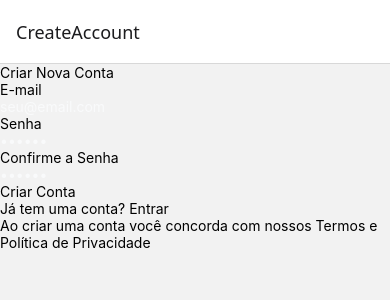
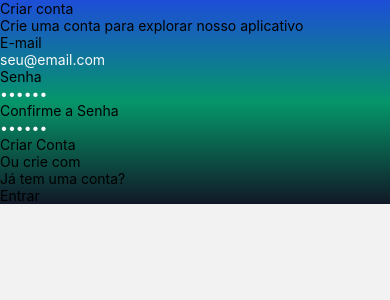
Before and after one commit to VitorValentimSilva/TutorAI, a React Native app: screen /CreateAccount in a window 390 px wide. Shown: the top 300 px of the page. Built offline with nearby package versions, Linux system fonts and the light colour scheme; no server answers.

Commit message:
Fiz melhorias visuais nas paginas de login e de criar conta.

```diff
--- a/package.json
+++ b/package.json
@@ -16,6 +16,7 @@
     "@react-navigation/stack": "^7.4.7",
     "axios": "^1.11.0",
     "expo": "~53.0.22",
+    "expo-linear-gradient": "~14.1.5",
     "expo-status-bar": "~2.2.3",
     "firebase": "^12.2.1",
     "i18next": "^25.4.2",
@@ -35,6 +36,7 @@
   "devDependencies": {
     "@babel/core": "^7.25.2",
     "@types/react": "~19.0.10",
+    "expo-module-scripts": "^4.1.10",
     "prettier-plugin-tailwindcss": "^0.5.11",
     "tailwindcss": "^3.4.17",
     "typescript": "~5.8.3"
--- a/src/components/FormAuth.tsx
+++ b/src/components/FormAuth.tsx
@@ -2,9 +2,10 @@ import { View, Pressable, Text } from "react-native";
 import { useForm, FormProvider, Controller } from "react-hook-form";
 import { useContext } from "react";
 import { ThemeContext } from "../contexts/ThemeContext";
-import { loginSchema, signupSchema } from "../schemas/authSchema";
 import { zodResolver } from "@hookform/resolvers/zod";
 import Input from "./Input";
+import { useSchemas } from "../schemas/authSchema";
+import { useTranslation } from "react-i18next";
 
 type Props = {
   isSignUp: boolean;
@@ -24,7 +25,9 @@ type FormValues = {
 
 export default function FormAuth({ isSignUp, onSubmit, onSwitchMode }: Props) {
   const { isDark } = useContext(ThemeContext);
+  const { loginSchema, signupSchema } = useSchemas();
   const schema = isSignUp ? signupSchema : loginSchema;
+  const { t } = useTranslation();
 
   const methods = useForm<FormValues>({
     resolver: zodResolver(schema),
@@ -38,23 +41,16 @@ export default function FormAuth({ isSignUp, onSubmit, onSwitchMode }: Props) {
   return (
     <FormProvider {...methods}>
       <View
-        className={`w-full px-5 py-4 rounded-2xl
+        className={`w-full p-6 rounded-2xl
         ${isDark ? "bg-surfaceDark" : "bg-surfaceLight"}`}
       >
-        <Text
-          className={`text-3xl font-bold mb-6 text-center
-          ${isDark ? "text-textDark" : "text-textLight"}`}
-        >
-          {isSignUp ? "Criar Nova Conta" : "Bem-vindo de Volta"}
-        </Text>
-
         <Controller
           control={methods.control}
           name="email"
           render={({ field, fieldState }) => (
             <Input
-              label="E-mail"
-              placeholder="seu@email.com"
+              label={t("inputs.inputEmail")}
+              placeholder={t("inputs.placeholderEmail")}
               keyboardType="email-address"
               autoCapitalize="none"
               autoCorrect={false}
@@ -70,7 +66,7 @@ export default function FormAuth({ isSignUp, onSubmit, onSwitchMode }: Props) {
           name="password"
           render={({ field, fieldState }) => (
             <Input
-              label="Senha"
+              label={t("inputs.inputPassword")}
               placeholder="••••••"
               secureTextEntry
               autoCapitalize="none"
@@ -87,7 +83,7 @@ export default function FormAuth({ isSignUp, onSubmit, onSwitchMode }: Props) {
             name="confirmPassword"
             render={({ field, fieldState }) => (
               <Input
-                label="Confirme a Senha"
+                label={t("inputs.inputConfirmPassword")}
                 placeholder="••••••"
                 secureTextEntry
                 autoCapitalize="none"
@@ -99,27 +95,83 @@ export default function FormAuth({ isSignUp, onSubmit, onSwitchMode }: Props) {
           />
         )}
 
-        <View className="mt-5">
+        {!isSignUp && (
+          <View className="flex flex-row items-center justify-between w-full">
+            <View>
+              <Text
+                className={`text-sm
+                ${isDark ? "text-textDark/60" : "text-textLight/60"}`}
+              >
+                {t("navigationPages.login.rememberMe")}
+              </Text>
+            </View>
+
+            <Pressable>
+              <Text
+                className={`text-sm
+                ${isDark ? "text-secondaryDark" : "text-secondaryLight"}`}
+              >
+                {t("navigationPages.login.forgotPassword")}
+              </Text>
+            </Pressable>
+          </View>
+        )}
+
+        <View
+          className={`mt-7 w-full items-center rounded-xl py-4
+          ${isDark ? "bg-primaryDark" : "bg-primaryLight"}`}
+        >
           <Pressable onPress={handleSubmit(onSubmit)}>
             <Text
               className={`text-base font-semibold
               ${isDark ? "text-textDark" : "text-textLight"}`}
             >
-              {isSignUp ? "Criar Conta" : "Entrar"}
+              {isSignUp
+                ? `${t("navigationPages.createAccount.buttonText")}`
+                : `${t("navigationPages.login.buttonText")}`}
             </Text>
           </Pressable>
+        </View>
+
+        <View className="my-7 flex-row items-center">
+          <View
+            className={`flex-1 h-px
+            ${isDark ? "bg-borderDark" : "bg-borderLight"}`}
+          />
+
+          <Text
+            className={`mx-4 text-center text-base
+            ${isDark ? "text-textDark/80" : "text-textLight/80"}`}
+          >
+            {isSignUp
+              ? `${t("navigationPages.createAccount.orWith")}`
+              : `${t("navigationPages.login.orWith")}`}
+          </Text>
 
           <View
-            className={`flex-row items-center justify-center my-3 border-t
-            ${isDark ? "border-borderDark" : "border-borderLight"}`}
-          ></View>
+            className={`flex-1 h-px
+            ${isDark ? "bg-borderDark" : "bg-borderLight"}`}
+          />
+        </View>
+
+        <View className="flex flex-row items-center gap-2 justify-center">
+          <Text
+            className={`text-base
+            ${isDark ? "text-textDark/80" : "text-textLight/80"}`}
+          >
+            {isSignUp
+              ? `${t("navigationPages.createAccount.haveAccount1")}`
+              : `${t("navigationPages.login.haveAccount1")}`}
+          </Text>
 
           <Pressable onPress={onSwitchMode}>
             <Text
-              className={`text-base font-semibold
+              className={`text-base
               ${isDark ? "text-primaryDark" : "text-primaryLight"}`}
             >
-              {isSignUp ? "Já tem uma conta? Entrar" : "Criar nova conta"}
+              {isSignUp
+                ? `${t("navigationPages.createAccount.haveAccount2")}`
+                : `${t("navigationPages.login.haveAccount2")}`}
             </Text>
           </Pressable>
         </View>
--- a/src/components/Input.tsx
+++ b/src/components/Input.tsx
@@ -33,10 +33,10 @@ export default function Input({
   const { isDark } = useContext(ThemeContext);
 
   return (
-    <View>
+    <View className="pb-4">
       {label && (
         <Text
-          className={`mb-2 text-base
+          className={`mb-1 text-base font-bold
           ${isDark ? "text-textDark" : "text-textLight"}`}
         >
           {label}
--- a/src/i18n/locales/en.json
+++ b/src/i18n/locales/en.json
@@ -1,5 +1,23 @@
 {
   "navigationPages": {
+    "createAccount": {
+      "title": "Sign Up",
+      "subTitle": "Create an account to explore our app",
+      "buttonText": "Create Account",
+      "orWith": "Or create with",
+      "haveAccount1": "Already have an account?",
+      "haveAccount2": "Sign Up"
+    },
+    "login": {
+      "title": "Sign in to your Account",
+      "subTitle": "Enter your email and password to log in",
+      "rememberMe": "Remember me",
+      "forgotPassword": "Forgot Password ?",
+      "buttonText": "Log In",
+      "orWith": "Or login with",
+      "haveAccount1": "Don’t have an account?",
+      "haveAccount2": "Log In"
+    },
     "chat": {
       "name": "Chat",
       "title": "TutorAI",
@@ -28,5 +46,28 @@
     "thinking": "The AI is thinking...",
     "empty": "Empty response",
     "error": "Error getting response from AI"
+  },
+  "zodSchemas": {
+    "authSchema": {
+      "email": "Invalid email",
+      "password": "Minimum of 6 characters",
+      "confirmPassword": "Passwords must be the same"
+    }
+  },
+  "firebaseErrors": {
+    "error": "An error has occurred. Please try again.",
+    "auth": {
+      "invalidCredential": "Invalid email or password.",
+      "userNotFound": "Account not found.",
+      "wrongPassword": "Incorrect password.",
+      "emailAlreadyInUse": "This email is already in use.",
+      "tooManyRequests": "Too many attempts. Try again later."
+    }
+  },
+  "inputs": {
+    "inputEmail": "E-mail",
+    "placeholderEmail": "your@email.com",
+    "inputPassword": "Password",
+    "inputConfirmPassword": "Confirm Password"
   }
 }
--- a/src/i18n/locales/pt-BR.json
+++ b/src/i18n/locales/pt-BR.json
@@ -1,5 +1,23 @@
 {
   "navigationPages": {
+    "createAccount": {
+      "title": "Criar conta",
+      "subTitle": "Crie uma conta para explorar nosso aplicativo",
+      "buttonText": "Criar Conta",
+      "orWith": "Ou crie com",
+      "haveAccount1": "Já tem uma conta?",
+      "haveAccount2": "Entrar"
+    },
+    "login": {
+      "title": "Entre na sua conta",
+      "subTitle": "Digite seu e-mail e senha para fazer login",
+      "rememberMe": "Lembre de mim",
+      "forgotPassword": "Esqueceu sua senha ?",
+      "buttonText": "Entrar",
+      "orWith": "Ou faça login com",
+      "haveAccount1": "Não tem uma conta?",
+      "haveAccount2": "Criar conta"
+    },
     "chat": {
       "name": "Chat",
       "title": "TutorIA",
@@ -28,5 +46,28 @@
     "thinking": "A IA está pensando...",
     "empty": "Resposta vazia",
     "error": "Erro ao obter resposta da IA"
+  },
+  "zodSchemas": {
+    "authSchema": {
+      "email": "E-mail inválido",
+      "password": "Mínimo de 6 caracteres",
+      "confirmPassword": "Senhas devem ser iguais"
+    }
+  },
+  "firebaseErrors": {
+    "error": "Ocorreu um erro. Tente novamente.",
+    "auth": {
+      "invalidCredential": "E-mail ou senha inválidos.",
+      "userNotFound": "Conta não encontrada.",
+      "wrongPassword": "Senha incorreta.",
+      "emailAlreadyInUse": "Este e-mail já está em uso.",
+      "tooManyRequests": "Muitas tentativas. Tente mais tarde."
+    }
+  },
+  "inputs": {
+    "inputEmail": "E-mail",
+    "placeholderEmail": "seu@email.com",
+    "inputPassword": "Senha",
+    "inputConfirmPassword": "Confirme a Senha"
   }
 }
--- a/src/routes/stack.routes.tsx
+++ b/src/routes/stack.routes.tsx
@@ -8,8 +8,16 @@ const Stack = createStackNavigator();
 export default function StackRoutes() {
   return (
     <Stack.Navigator>
-      <Stack.Screen name="CreateAccount" component={CreateAccount} />
-      <Stack.Screen name="LoginAccount" component={LoginAccount} />
+      <Stack.Screen
+        name="CreateAccount"
+        component={CreateAccount}
+        options={{ headerShown: false }}
+      />
+      <Stack.Screen
+        name="LoginAccount"
+        component={LoginAccount}
+        options={{ headerShown: false }}
+      />
       <Stack.Screen
         name="Home"
         component={TabRoutes}
--- a/src/schemas/authSchema.ts
+++ b/src/schemas/authSchema.ts
@@ -1,21 +1,27 @@
-import { z } from "zod";
+import { useTranslation } from "react-i18next";
+import z from "zod/v3";
+
+export const useSchemas = () => {
+  const { t } = useTranslation();
 
   const baseSchema = {
-  email: z.email({ message: "E-mail inválido" }),
-  password: z.string().min(6, { message: "Mínimo de 6 caracteres" }),
+    email: z.string().email({ message: t("zodSchemas.authSchema.email") }),
+    password: z
+      .string()
+      .min(6, { message: t("zodSchemas.authSchema.password") }),
   };
 
-export const loginSchema = z.object(baseSchema);
+  const loginSchema = z.object(baseSchema);
 
-export const signupSchema = z
+  const signupSchema = z
     .object({
       ...baseSchema,
       confirmPassword: z.string(),
     })
     .refine((data) => data.confirmPassword === data.password, {
       path: ["confirmPassword"],
-    message: "Senhas devem ser iguais",
+      message: t("zodSchemas.authSchema.confirmPassword"),
     });
 
-export type SignupFormValues = z.infer<typeof signupSchema>;
-export type LoginFormValues = z.infer<typeof loginSchema>;
+  return { loginSchema, signupSchema };
+};
--- a/src/screens/CreateAccount.tsx
+++ b/src/screens/CreateAccount.tsx
@@ -1,16 +1,13 @@
 import { useContext } from "react";
-import {
-  View,
-  Alert,
-  KeyboardAvoidingView,
-  Platform,
-  ScrollView,
-  Text,
-} from "react-native";
+import { View, Alert, ScrollView, Text } from "react-native";
 import { StackNavigationProp } from "@react-navigation/stack";
 import { useAuth } from "../contexts/AuthContext";
 import { ThemeContext } from "../contexts/ThemeContext";
 import FormAuth from "../components/FormAuth";
+import { getFirebaseErrorMessage } from "../utils/firebaseErrors";
+import { useTranslation } from "react-i18next";
+import { LinearGradient } from "expo-linear-gradient";
+import { colors } from "../styles/colors";
 
 type Props = {
   navigation: StackNavigationProp<any>;
@@ -19,29 +16,48 @@ type Props = {
 export const CreateAccount = ({ navigation }: Props) => {
   const { signUp } = useAuth();
   const { isDark } = useContext(ThemeContext);
+  const { t } = useTranslation();
 
   const handleSubmit = async (values: { email: string; password: string }) => {
     try {
       await signUp(values.email, values.password);
       navigation.navigate("Home");
     } catch (error: any) {
-      if (error.code === "auth/email-already-in-use") {
-        Alert.alert("Erro no cadastro", "Este e-mail já está em uso.");
-      } else {
-        Alert.alert("Erro no cadastro", "Ocorreu um erro. Tente novamente.");
-      }
+      Alert.alert(
+        "Erro no criar conta",
+        getFirebaseErrorMessage(error.code, t)
+      );
     }
   };
 
   return (
-    <KeyboardAvoidingView
-      behavior={Platform.OS === "ios" ? "padding" : "height"}
-      className={`flex-1 px-5 pt-12
-      ${isDark ? "bg-backgroundDark" : "bg-backgroundLight"}`}
-      enabled
+    <LinearGradient
+      colors={
+        isDark
+          ? [colors.primaryDark, colors.secondaryDark, colors.backgroundDark]
+          : [colors.primaryLight, colors.secondaryLight, colors.backgroundLight]
+      }
+      className="flex-1 px-6"
     >
-      <ScrollView keyboardShouldPersistTaps="handled">
-        <View className="items-center"></View>
+      <ScrollView
+        contentContainerStyle={{ flexGrow: 1, justifyContent: "center" }}
+        keyboardShouldPersistTaps="handled"
+      >
+        <View className="flex items-center pb-10">
+          <Text
+            className={`text-4xl text-center h-14
+            ${isDark ? "text-textDark" : "text-textLight"}`}
+          >
+            {t("navigationPages.createAccount.title")}
+          </Text>
+
+          <Text
+            className={`text-base text-center
+            ${isDark ? "text-textDark" : "text-textLight"}`}
+          >
+            {t("navigationPages.createAccount.subTitle")}
+          </Text>
+        </View>
 
         <View>
           <FormAuth
@@ -50,15 +66,7 @@ export const CreateAccount = ({ navigation }: Props) => {
             onSwitchMode={() => navigation.navigate("LoginAccount")}
           />
         </View>
-
-        <Text
-          className={`text-center text-sm mt-4
-          ${isDark ? "text-textDark" : "text-textLight"}`}
-        >
-          Ao criar uma conta você concorda com nossos Termos e Política de
-          Privacidade
-        </Text>
       </ScrollView>
-    </KeyboardAvoidingView>
+    </LinearGradient>
   );
 };
--- a/src/screens/LoginAccount.tsx
+++ b/src/screens/LoginAccount.tsx
@@ -1,17 +1,13 @@
 import { useContext } from "react";
-import {
-  View,
-  Alert,
-  KeyboardAvoidingView,
-  Platform,
-  ScrollView,
-  Text,
-  Pressable,
-} from "react-native";
+import { View, Alert, ScrollView, Text, Pressable } from "react-native";
 import { StackNavigationProp } from "@react-navigation/stack";
 import { useAuth } from "../contexts/AuthContext";
 import { ThemeContext } from "../contexts/ThemeContext";
 import FormAuth from "../components/FormAuth";
+import { getFirebaseErrorMessage } from "../utils/firebaseErrors";
+import { useTranslation } from "react-i18next";
+import { LinearGradient } from "expo-linear-gradient";
+import { colors } from "../styles/colors";
 
 type Props = {
   navigation: StackNavigationProp<any>;
@@ -20,25 +16,45 @@ type Props = {
 export const LoginAccount = ({ navigation }: Props) => {
   const { signIn } = useAuth();
   const { isDark } = useContext(ThemeContext);
+  const { t } = useTranslation();
 
   const handleSubmit = async (values: { email: string; password: string }) => {
     try {
       await signIn(values.email, values.password);
       navigation.navigate("Home");
     } catch (error: any) {
-      Alert.alert("Erro no login", error.message);
+      Alert.alert("Erro no login", getFirebaseErrorMessage(error.code, t));
     }
   };
 
   return (
-    <KeyboardAvoidingView
-      behavior={Platform.OS === "ios" ? "padding" : "height"}
-      className={`flex-1 px-5 pt-12
-      ${isDark ? "bg-backgroundDark" : "bg-backgroundLight"}`}
-      enabled
+    <LinearGradient
+      colors={
+        isDark
+          ? [colors.secondaryDark, colors.primaryDark, colors.backgroundDark]
+          : [colors.secondaryLight, colors.primaryLight, colors.backgroundLight]
+      }
+      className="flex-1 px-6"
     >
-      <ScrollView keyboardShouldPersistTaps="handled">
-        <View className="items-center"></View>
+      <ScrollView
+        contentContainerStyle={{ flexGrow: 1, justifyContent: "center" }}
+        keyboardShouldPersistTaps="handled"
+      >
+        <View className="flex items-center pb-10">
+          <Text
+            className={`text-4xl text-center h-14
+            ${isDark ? "text-textDark" : "text-text"}`}
+          >
+            {t("navigationPages.login.title")}
+          </Text>
+
+          <Text
+            className={`text-base text-center
+            ${isDark ? "text-textDark" : "text-textLight"}`}
+          >
+            {t("navigationPages.login.subTitle")}
+          </Text>
+        </View>
 
         <View>
           <FormAuth
@@ -47,16 +63,7 @@ export const LoginAccount = ({ navigation }: Props) => {
             onSwitchMode={() => navigation.navigate("CreateAccount")}
           />
         </View>
-
-        <Pressable>
-          <Text
-            className={`text-center text-base mt-5
-            ${isDark ? "text-secondaryDark" : "text-secondaryLight"}`}
-          >
-            Esqueceu sua senha?
-          </Text>
-        </Pressable>
       </ScrollView>
-    </KeyboardAvoidingView>
+    </LinearGradient>
   );
 };
--- /dev/null
+++ b/src/utils/firebaseErrors.ts
@@ -0,0 +1,14 @@
+export const getFirebaseErrorMessage = (
+  code: string,
+  t: (key: string) => string
+) => {
+  const firebaseErrors: Record<string, string> = {
+    "auth/invalid-credential": t("firebaseErrors.auth.invalidCredential"),
+    "auth/user-not-found": t("firebaseErrors.auth.userNotFound"),
+    "auth/wrong-password": t("firebaseErrors.auth.wrongPassword"),
+    "auth/email-already-in-use": t("firebaseErrors.auth.emailAlreadyInUse"),
+    "auth/too-many-requests": t("firebaseErrors.auth.tooManyRequests"),
+  };
+
+  return firebaseErrors[code] || t("firebaseErrors.error");
+};
```
Also changed, not shown: 1 other file (tests, documents, lock files or other folders). Lines whose indentation alone changed are shown as unchanged.
